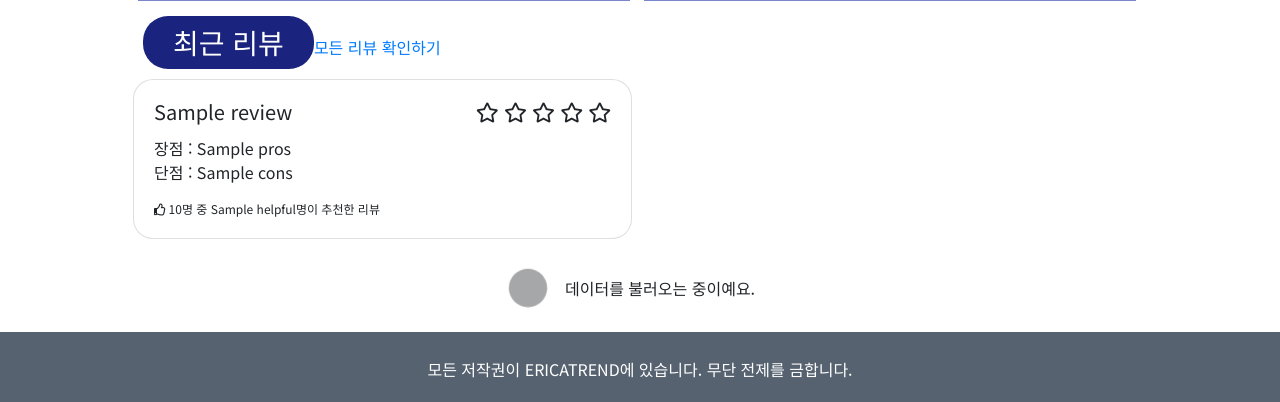
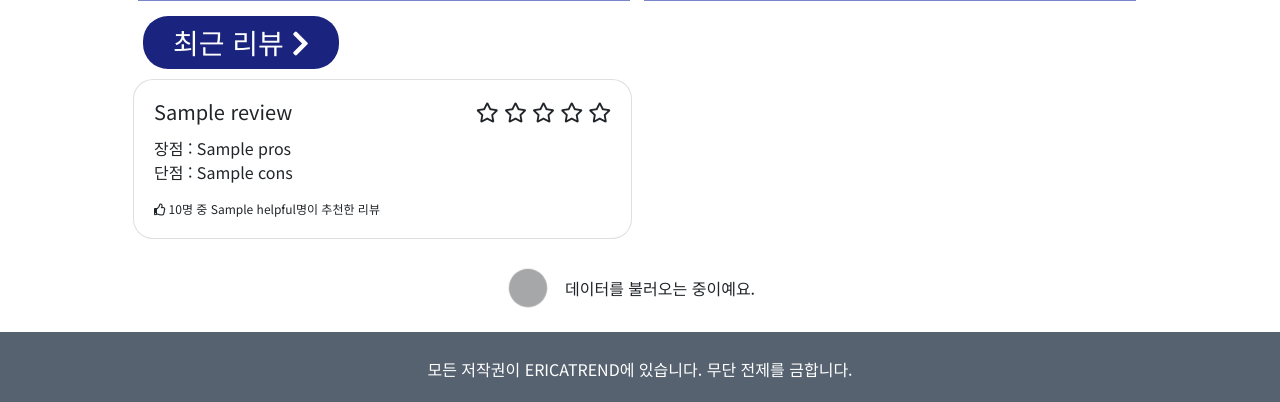
Before and after one commit to hajinhoe-backup/ericatrend, a Flask app: template templates/search/product_detail.html in a window 1280 px wide. Shown: the part 1383-1785 px from the top of the page. Run offline with Flask 2, Linux system fonts and the light colour scheme; the template is opened without the code that fills it: most values are stand-ins (such as "Sample title", 1, 10 or a date in 2020); parts of the project's set-up code (start-up, migrations or seed data) failed here and were passed over; some libraries are stand-ins or nearby versions.

Commit message:
main 페이지 input 폰트사이즈 수정 / detail 페이지 star 색상 조정

```diff
--- a/templates/main/main.html
+++ b/templates/main/main.html
@@ -20,7 +20,7 @@
 		<div class="aligncenter size-60">
 			<form action="{{ url_for('search.process') }}" method="get">
 				<div id = "search_box" class="input-group mb-3">
-					<input name="search_words" type="text" class="form-control" placeholder="노트북 브랜드나 모델명을 입력하세요." aria-label="Search Input" aria-describedby="button-addon2">
+					<input name="search_words" type="text" class="form-control" placeholder="노트북 브랜드나 모델명을 입력하세요." aria-label="Search Input" aria-describedby="button-addon2"  style="font-size: 1.8rem;">
 					<div class="input-group-append">
 						<button type="submit" class="btn btn-outline-secondary" id="button-addon2"><i class="fas fa-search"></i></button>
 					</div>
--- a/templates/search/product_detail.html
+++ b/templates/search/product_detail.html
@@ -79,7 +79,7 @@
                 </div>
             </div>
             <div id="recent_review">
-            <h3>최근 리뷰</h3><a href="https://www.newegg.com/p/{{ product['newegg_id'] }}">모든 리뷰 확인하기</a>
+            <h3 onclick="location.href='https://www.newegg.com/p/{{ product['newegg_id'] }}'">최근 리뷰 <i class="fas fa-chevron-right"></i></h3>
                 <div id="helpful_review">
                     <div>
                         {% for review in reviews %}
@@ -91,7 +91,7 @@
                                             <span class="product_star">
                                             {% for i in range(5) %}
                                             {% if i < review['star'] %}
-                                            <i class="fas fa-star"></i>
+                                            <i class="fas fa-star" style="color: #ffe635"></i>
                                             {% else %}
                                             <i class="far fa-star"></i>
                                             {% endif %}
```
Also changed, not shown: static/product_detail.css (line endings or trailing spaces).
